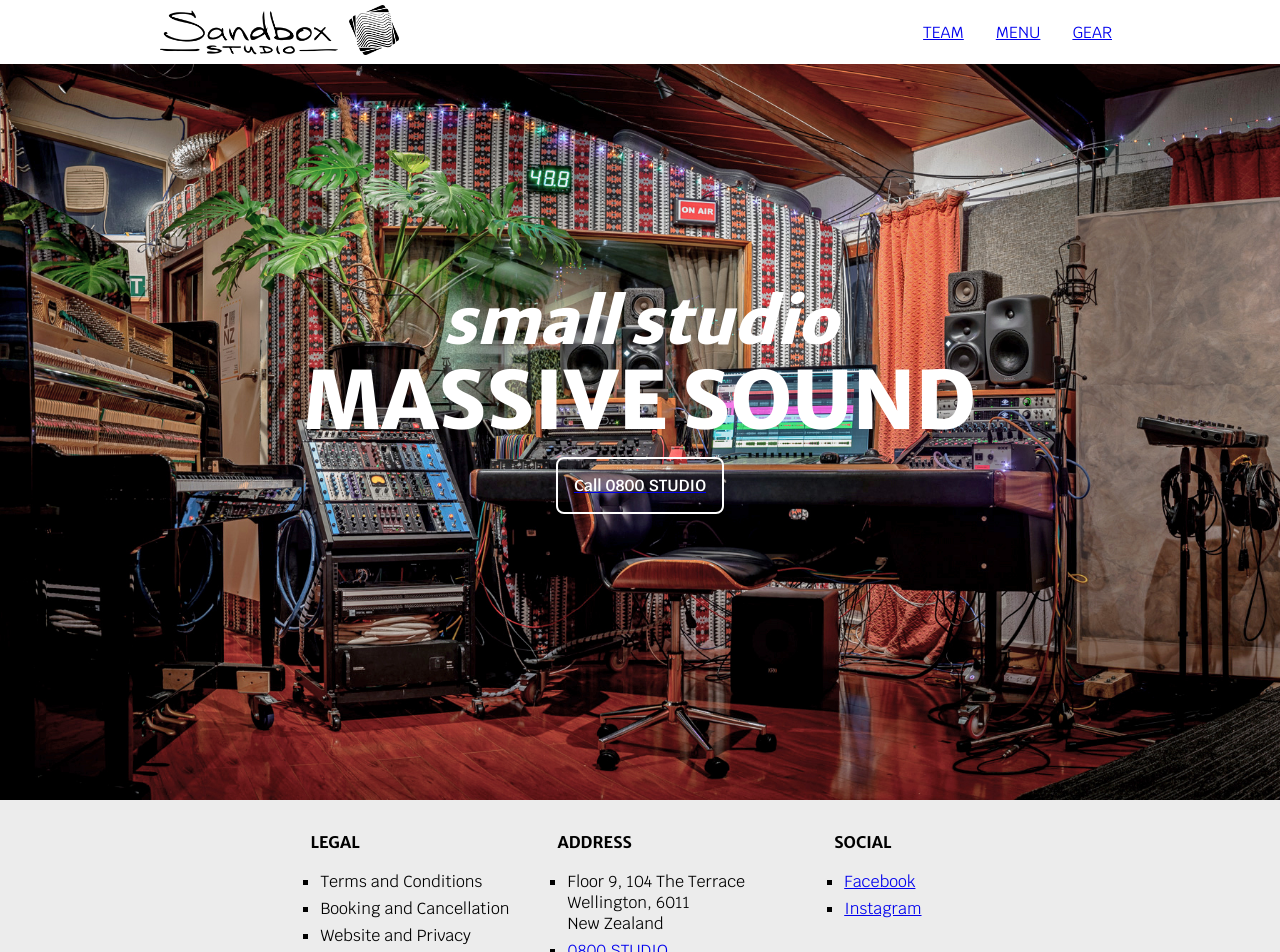
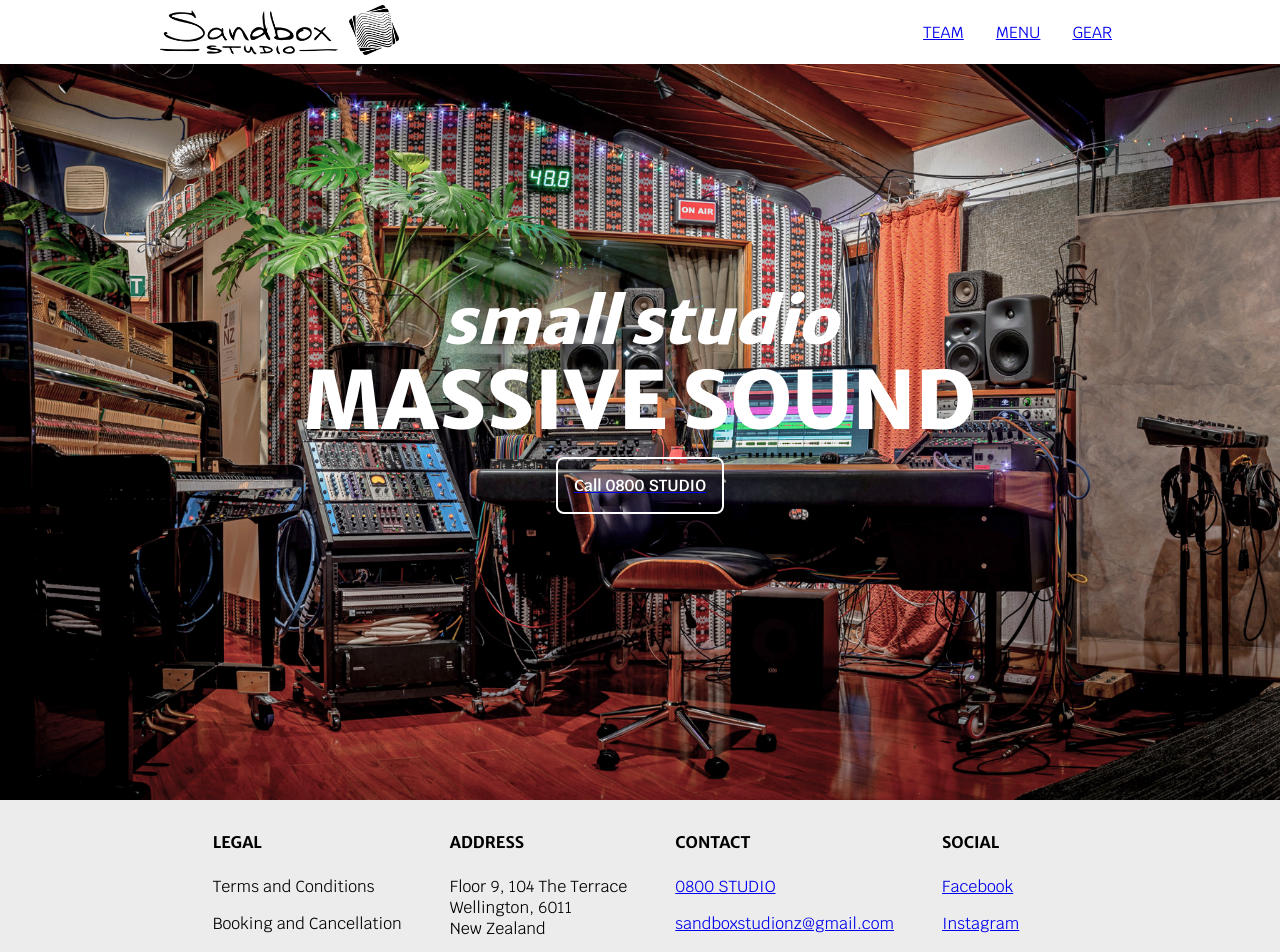
Before and after one commit to moltenot/sandbox_website, a Next.js app: page / in a window 1280 px wide. Shown: the top 952 px of the page. Built offline with nearby package versions, Linux system fonts and the light colour scheme.

Commit message:
improved the look of the footer

```diff
--- a/components/footer.js
+++ b/components/footer.js
@@ -18,25 +18,32 @@ export default function Footer() {
               Floor 9, 104 The Terrace <br /> Wellington, 6011 <br /> New
               Zealand
             </li>
-            <li> <Link href={"tel:0800 788346"}>0800 STUDIO</Link>
-              <br /> <Link href={"tel:0800 788346"}>0800 788346</Link>
+          </ul>
+        </FooterList>
+        <FooterList headerText={"Contact"}>
+          <ul>
+            <li>
+              <Link href={"tel:0800 788346"}>0800 STUDIO</Link>
             </li>
             <li>
-              <Link href={" https://sandboxstudio.co.nz/"}>
-                https://sandboxstudio.co.nz/
+              <Link href={"mailto:sandboxstudionz@gmail.com"}>
+                sandboxstudionz@gmail.com
               </Link>
             </li>
-            <li>
-                <Link href={"mailto:sandboxstudionz@gmail.com"}>sandboxstudionz@gmail.com</Link>
-                </li>
           </ul>
         </FooterList>
         <FooterList headerText={"Social"}>
           <ul>
             <li>
-                <Link href={"https://www.facebook.com/SandboxStudioNZ/"}>Facebook</Link>
-                </li>
-            <li><Link href={"https://www.instagram.com/sandboxstudionz/"}>Instagram</Link></li>
+              <Link href={"https://www.facebook.com/SandboxStudioNZ/"}>
+                Facebook
+              </Link>
+            </li>
+            <li>
+              <Link href={"https://www.instagram.com/sandboxstudionz/"}>
+                Instagram
+              </Link>
+            </li>
           </ul>
         </FooterList>
       </div>
--- a/styles/footer.module.css
+++ b/styles/footer.module.css
@@ -11,13 +11,15 @@
 
 .container ul {
   list-style-position: outside;
-  list-style-type: square;
-  padding-left: 10px;
+  list-style-type: none;
+  /* padding-left: 10px; */
+  padding-left: 0;
 }
 
 .container li {
-  padding-top: 3px;
-  padding-bottom: 3px;
+  --padding-top-bot: 8px;
+  padding-top: var(--padding-top-bot);
+  padding-bottom: var(--padding-top-bot);
 }
 
 .container h4 {
```
